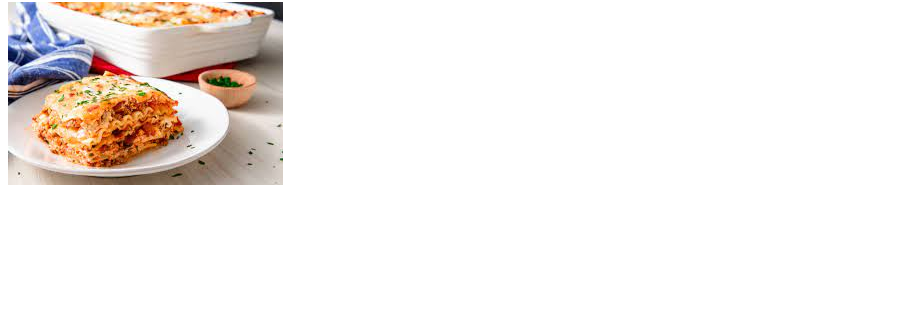
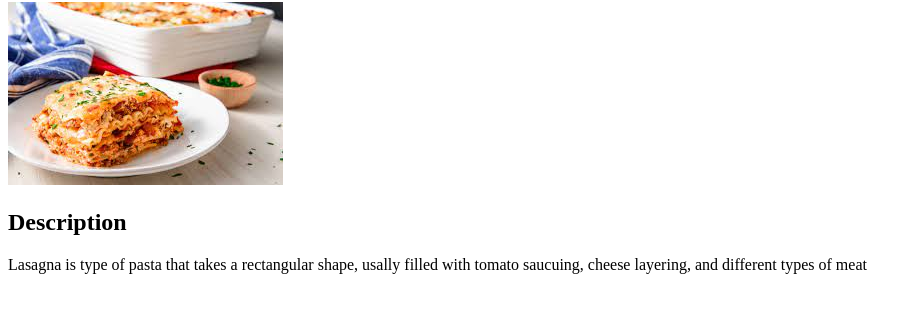
Before and after one commit to saiNaruUFL/odin-recipes, a plain HTML site: page recipes/lasagna.html in a window 1280 px wide. Shown: the part 78-390 px from the top of the page, without its empty margins (0-920 px from the left). Drawn offline with Linux system fonts and the light colour scheme.

Commit message:
Add description for Lasagna Picture

```diff
--- a/recipes/lasagna.html
+++ b/recipes/lasagna.html
@@ -9,5 +9,7 @@
 <body>
     <h1>Lasagna Recipe</h1>
     <img src="../images/lasagna.jpeg">
+    <h2>Description</h2>
+    <p>Lasagna is type of pasta that takes a rectangular shape, usally filled with tomato saucuing, cheese layering, and different types of meat</p>
 </body>
 </html>
```
